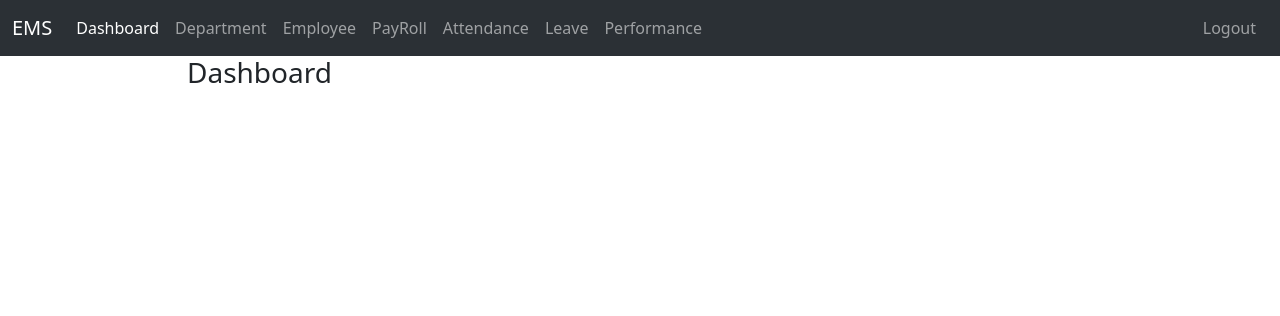
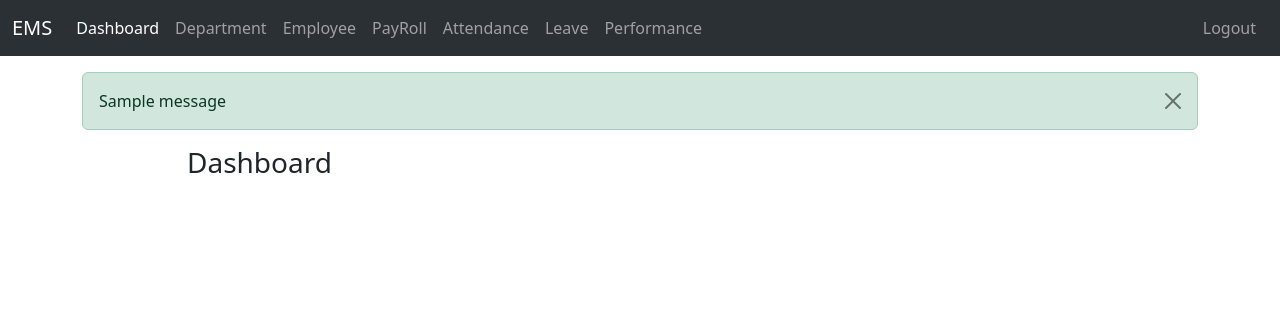
Before and after one commit to sunilyadav97/employee-management-system, a Django app: page / in a window 1280 px wide. Shown: the top 316 px of the page. Run offline with Django 5.2, Linux system fonts and the light colour scheme; tables that the repository leaves empty hold one stand-in row (values such as "Sample post"); one stand-in notice (Sample message) is shown.

Commit message:
Updated base template.

```diff
--- a/templates/generic_base.html
+++ b/templates/generic_base.html
@@ -19,7 +19,7 @@
                     <a class="nav-link active" aria-current="page" href="#">Dashboard</a>
                 </li>
                 <li class="nav-item">
-                    <a class="nav-link" href="#">Department</a>
+                    <a class="nav-link" href="{% url 'emsapp:department_list' %}">Department</a>
                 </li>
                 <li class="nav-item">
                     <a class="nav-link" href="#">Employee</a>
@@ -46,10 +46,24 @@
     </div>
 </nav>
 
-<div class="container">
-    {% block content %}
-    {% endblock %}
-</div>
+<section class="mt-3">
+    <div class="container">
+        {% if messages %}
+            {% for message in messages %}
+                <div class="alert alert-dismissible {% if message.tags %}alert-{{ message.tags }}{% endif %}"
+                     id="alert-box">
+                    {{ message }}
+                    <button type="button"
+                            class="btn-close"
+                            data-bs-dismiss="alert"
+                            aria-label="Close"></button>
+                </div>
+            {% endfor %}
+        {% endif %}
+        {% block content %}
+        {% endblock %}
+    </div>
+</section>
 <script src="https://cdn.jsdelivr.net/npm/bootstrap@5.3.3/dist/js/bootstrap.bundle.min.js"
         integrity="sha384-YvpcrYf0tY3lHB60NNkmXc5s9fDVZLESaAA55NDzOxhy9GkcIdslK1eN7N6jIeHz"
         crossorigin="anonymous"></script>
```
